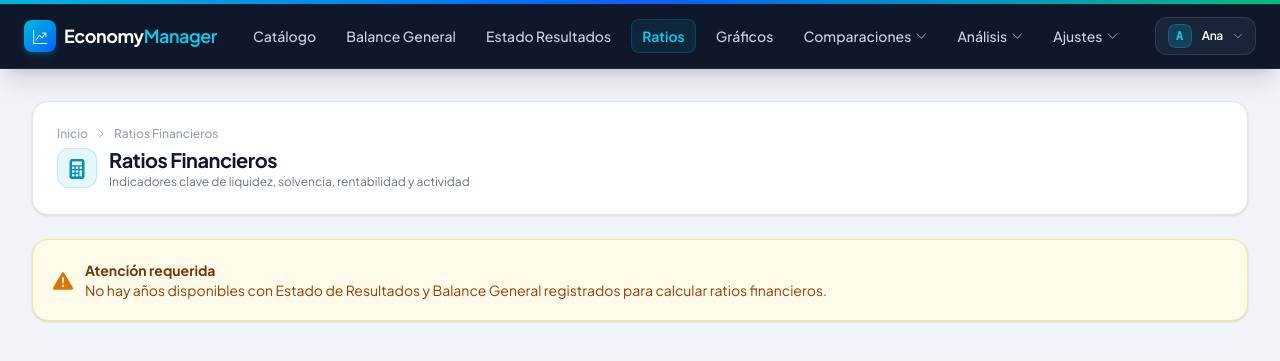
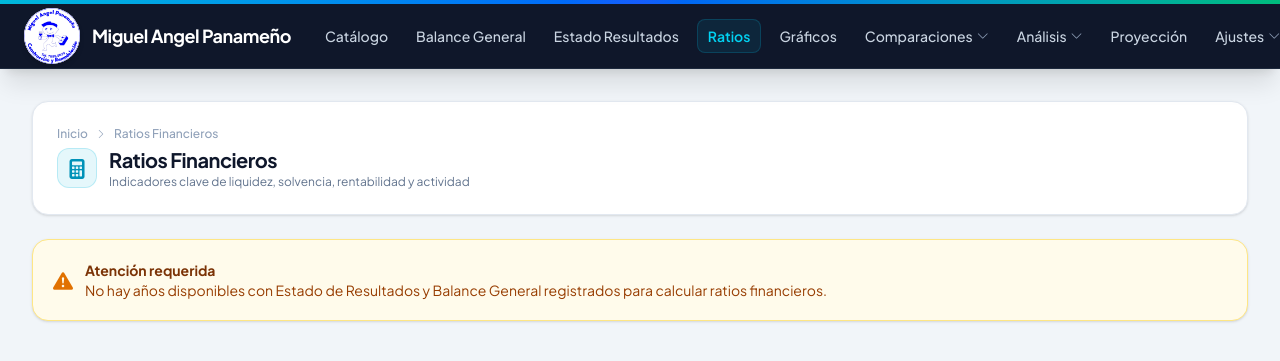
Before and after one commit to Adonis1555/Proyecto_ANF, a Laravel app: page /ratios in a window 1280 px wide. Shown: the top 361 px of the page. Run offline with Laravel 12, Linux system fonts and the light colour scheme; data that the repository does not hold is empty; style sheets or scripts are compiled from the project's sources.

Commit message:
Corrección de logo, visibilidad de Proyección

```diff
--- a/resources/views/layouts/app.blade.php
+++ b/resources/views/layouts/app.blade.php
@@ -38,11 +38,11 @@
 
                 <!-- 1. Marca / Logo Unificado -->
                 <div class="flex items-center gap-3 flex-shrink-0">
-                    <a href="{{ route('dashboard') }}" class="flex items-center gap-2 font-extrabold text-base sm:text-lg tracking-tight text-white hover:opacity-95 transition">
-                        <div class="h-8 w-8 rounded-lg bg-gradient-to-br from-cyan-500 to-blue-600 flex items-center justify-center text-white font-black shadow-md shadow-cyan-500/20 flex-shrink-0">
-                            <i class="bi bi-graph-up-arrow text-sm"></i>
-                        </div>
-                        <span class="tracking-tight font-bold">Economy<span class="text-cyan-400 font-semibold">Manager</span></span>
+                    <a href="{{ route('dashboard') }}" class="flex items-center gap-3 hover:opacity-95 transition">
+                        <img src="{{ asset('images/logo.jpg') }}"
+                             alt="Miguel Angel Panameño - Construcción y Remodelación"
+                             class="h-14 w-14 rounded-full bg-white object-contain shadow-md flex-shrink-0">
+                        <span class="hidden sm:inline text-base xl:text-lg font-bold tracking-tight text-white whitespace-nowrap">Miguel Angel Panameño</span>
                     </a>
                 </div>
 
@@ -128,6 +128,11 @@
                         </div>
                     </div>
 
+
+                    <a href="{{ route('proyeccion.index') }}"
+                       class="px-2.5 py-1.5 rounded-lg text-sm font-medium transition whitespace-nowrap {{ request()->routeIs('proyeccion.*') ? 'bg-cyan-500/10 text-cyan-400 font-semibold border border-cyan-500/20' : 'text-slate-300 hover:bg-slate-800 hover:text-white' }}">
+                       Proyección
+                    </a>
 
                     <!-- Dropdown: Ajustes -->
                     <div class="relative" x-data="{ open: false }">
--- a/routes/web.php
+++ b/routes/web.php
@@ -6,7 +6,7 @@ use App\Http\Controllers\AuthController;
 
 Route::get('/login', [AuthController::class, 'showLoginForm'])->name('login');
 Route::post('/login', [AuthController::class, 'login']);
-Route::get('/logout', [AuthController::class, 'logout'])->name('logout');
+Route::post('/logout', [AuthController::class, 'logout'])->name('logout');
 
 Route::get('/', function () {
     return redirect()->route('login');
```
Also changed, not shown: resources/views/login.blade.php (+6 -6 lines), public/images/logo.jpg (added).
